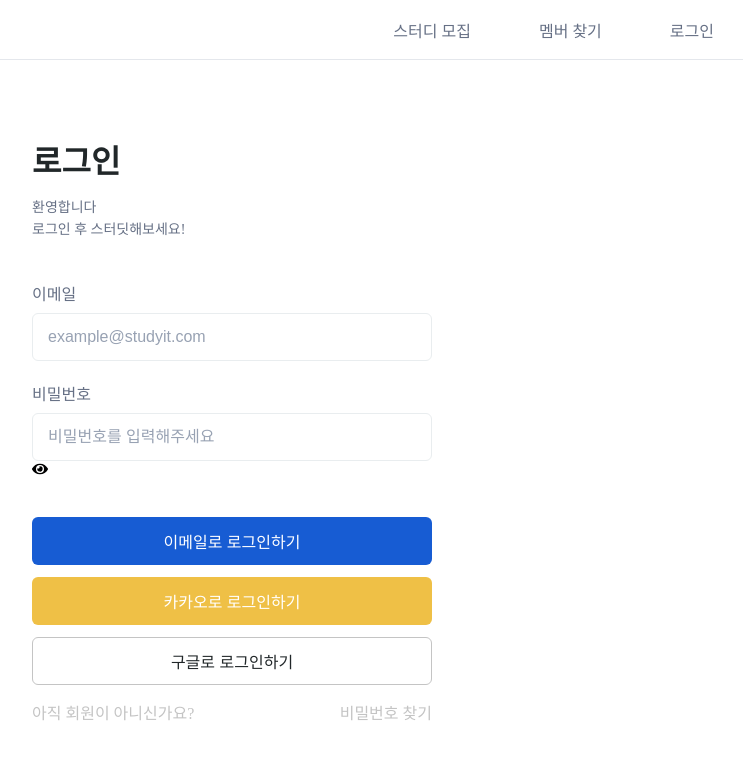
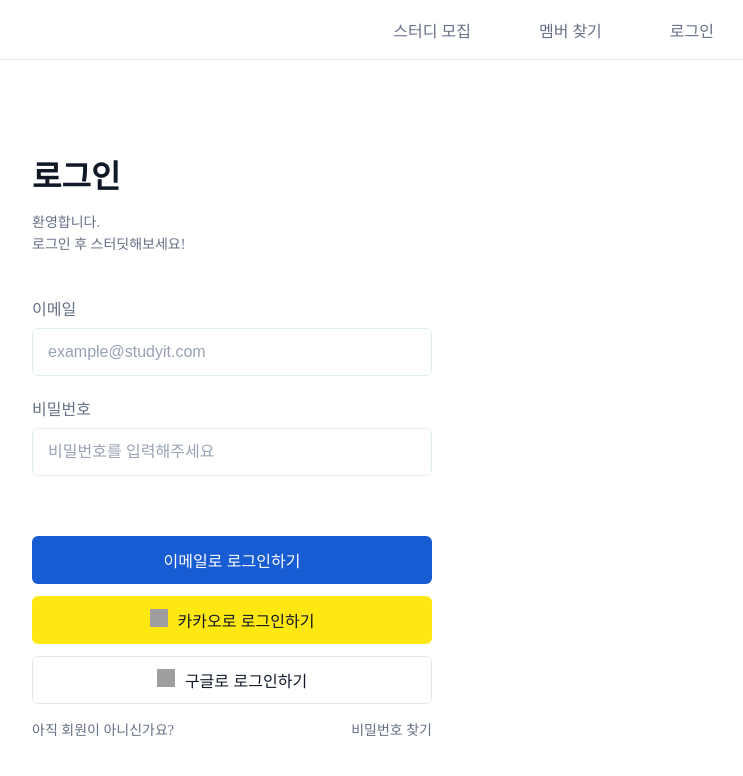
Before and after one commit to study-group-portfolio/study-frontend, a React (Create React App) app: page /login in a window 1280 px wide. Shown: the top 776 px of the page, without its empty margins (408-1151 px from the left). Built offline with nearby package versions, Linux system fonts and the light colour scheme; grey boxes are pictures that could not be loaded.

Commit message:
Refactoring & color categorizing

```diff
--- a/src/pages/Login.tsx
+++ b/src/pages/Login.tsx
@@ -18,79 +18,81 @@ const Wrapper = styled.div`
   justify-content: center;
 `;
 
-const Title = styled.h1`
+const PageTitle = styled.div`
+  h1 {
     font-size: 32px;
+    margin-top: 30px;
     margin-bottom: 15px;
     align-self: left;
-  color: #212729;
-`;
+    color: ${(props) => props.theme.grayColors.gray900};
+  }
 
-const Desc = styled.p`
+  p {
     font-size: 14px;
     line-height: 22px;
     margin-bottom: 40px;
-  color: #667085;
-`;
-
-const Form = styled.form`
-  display: flex;
-  flex-direction: column;
-`;
-
-const EmailLabel = styled.label`
-  font-size: 16px;
-  margin-bottom: 8px;
-  color: #667085;
-`;
-
-const PasswordLabel = styled(EmailLabel)`
-  margin-top: 20px;
-`;
-
-const Input = styled.input.attrs({
-  type: "text",
-})`
-  width: 400px;
-  height: 48px;
-  border: 1px solid #e9edef;
-  border-radius: 6px;
-  padding-left: 15px;
-  font-size: 16px;
-  color: #101828;
-
-  &:focus {
-    outline: 2px solid #e9edef;
-  }
-
-  &::placeholder {
-    font-size: 16px;
-    color: #98a2b3;
+    color: ${(props) => props.theme.grayColors.gray500};
   }
 `;
 
-const LoginBtn = styled.button`
+const LoginForm = styled.form`
+  display: flex;
+  flex-direction: column;
+
+  label {
+    margin-bottom: 8px;
+    color: ${(props) => props.theme.grayColors.gray500};
+    font-size: 16px;
+  }
+
+  input {
+    width: 400px;
+    height: 48px;
+    border: 1px solid #e0edef;
+    border-radius: 6px;
+    margin-bottom: 20px;
+    padding-left: 15px;
+    font-size: 16px;
+    color: #98a2b3;
+
+    :focus {
+      outline: none;
+    }
+
+    ::placeholder {
+      color: #98a2b3;
+      font-size: 16px;
+    }
+  }
+`;
+
+const EmailLoginBtn = styled.button`
   width: 400px;
   height: 48px;
   border-radius: 6px;
-  border-style: none;
   background-color: ${(props) => props.theme.primaryColor};
   margin-top: 40px;
+  border: none;
   font-size: 16px;
   cursor: pointer;
   color: #fff;
 `;
 
-const KakaoLoginBtn = styled(LoginBtn)`
-  background-color: #efc046;
+const KakaoLoginBtn = styled(EmailLoginBtn)`
+  color: ${(props) => props.theme.grayColors.gray900};
+  background-color: ${(props) => props.theme.kakaoColor};
   margin-top: 12px;
-  color: #fff;
 `;
 
 const GoogleLoginBtn = styled(KakaoLoginBtn)`
   background-color: transparent;
-  margin-top: 12px;
-  color: #212729;
-  border: 1px solid #c4c4c4;
+  border: 1px solid ${(props) => props.theme.grayColors.gray200};
+`;
+
+const Logo = styled.img`
+  width: 18px;
+  height: 18px;
+  margin-right: 10px;
 `;
 
 const UtilityBox = styled.div`
@@ -100,33 +102,41 @@ const UtilityBox = styled.div`
   margin-top: 15px;
 `;
 
+const StyledLink = styled(Link)`
+  font-size: 14px;
+  color: ${(props) => props.theme.grayColors.gray500};
+`;
+
 function Login() {
   return (
     <Container>
       <Wrapper>
-        <Title>로그인</Title>
-        <Desc>
-          환영합니다
+        <PageTitle>
+          <h1>로그인</h1>
+          <p>
+            환영합니다.
             <br />
             로그인 후 스터딧해보세요!
-        </Desc>
-        <Form>
-          <EmailLabel>이메일</EmailLabel>
-          <Input placeholder="example@studyit.com"></Input>
-          <PasswordLabel>비밀번호</PasswordLabel>
-          <Input placeholder="비밀번호를 입력해주세요"></Input>
-          <FaEye />
-        </Form>
-        <LoginBtn>이메일로 로그인하기</LoginBtn>
-        <KakaoLoginBtn>카카오로 로그인하기</KakaoLoginBtn>
-        <GoogleLoginBtn>구글로 로그인하기</GoogleLoginBtn>
+          </p>
+        </PageTitle>
+        <LoginForm>
+          <label htmlFor="email">이메일</label>
+          <input type="email" placeholder="example@studyit.com"></input>
+          <label htmlFor="password">비밀번호</label>
+          <input type="password" placeholder="비밀번호를 입력해주세요"></input>
+          <EmailLoginBtn>이메일로 로그인하기</EmailLoginBtn>
+        </LoginForm>
+        <KakaoLoginBtn>
+          <Logo src="../images/kakao.svg" />
+          카카오로 로그인하기
+        </KakaoLoginBtn>
+        <GoogleLoginBtn>
+          <Logo src="../images/google.svg" />
+          구글로 로그인하기
+        </GoogleLoginBtn>
         <UtilityBox>
-          <Link to="/signin" style={{ color: "#c4c4c4" }}>
-            아직 회원이 아니신가요?
-          </Link>
-          <Link to="/find-password" style={{ color: "#c4c4c4" }}>
-            비밀번호 찾기
-          </Link>
+          <StyledLink to="/signin">아직 회원이 아니신가요?</StyledLink>
+          <StyledLink to="/find-password">비밀번호 찾기</StyledLink>
         </UtilityBox>
       </Wrapper>
     </Container>
--- a/src/pages/Signin.tsx
+++ b/src/pages/Signin.tsx
@@ -1,5 +1,7 @@
 import styled from "styled-components";
-import { useForm } from "react-hook-form";
+import { SubmitHandler, useForm } from "react-hook-form";
+import { baseTheme } from "./../theme";
+import { Link } from "react-router-dom";
 
 const Container = styled.div`
   width: 100%;
@@ -17,73 +19,82 @@ const Wrapper = styled.div`
   justify-content: center;
 `;
 
-const Title = styled.h1`
+const BackBtn = styled(Link)`
+  color: ${(props) => props.theme.primaryColor};
+  font-size: 16px;
+  font-weight: bold;
+`;
+
+const PageTitle = styled.div`
+  h1 {
     font-size: 32px;
+    margin-top: 30px;
     margin-bottom: 15px;
     align-self: left;
-  color: #212729;
-`;
+    color: ${(props) => props.theme.grayColors.gray900};
+  }
 
-const Desc = styled.p`
+  p {
     font-size: 14px;
     line-height: 22px;
     margin-bottom: 40px;
-  color: #667085;
-`;
-
-const Form = styled.form`
-  display: flex;
-  flex-direction: column;
-`;
-
-const EmailLabel = styled.label`
-  font-size: 16px;
-  margin-bottom: 8px;
-  color: #667085;
-`;
-
-const PasswordLabel = styled(EmailLabel)`
-  margin-top: 20px;
-`;
-
-const PasswordHelpText = styled.p`
-  color: #667085;
-  font-size: 14px;
-  margin-top: 6px;
-`;
-
-const EmailInput = styled.input`
-  width: 400px;
-  height: 48px;
-  border: 1px solid #e9edef;
-  border-radius: 6px;
-  padding: 0 15px;
-  font-size: 16px;
-  color: #101828;
-
-  &:focus {
-    outline: 2px solid #e9edef;
-  }
-
-  &::placeholder {
-    font-size: 16px;
-    color: #98a2b3;
+    color: ${(props) => props.theme.grayColors.gray500};
   }
 `;
 
-const PasswordInput = styled(EmailInput)``;
+const SigninForm = styled.form`
+  display: flex;
+  flex-direction: column;
 
-const SigninBtn = styled.button`
+  label {
+    margin-bottom: 8px;
+    color: ${(props) => props.theme.grayColors.gray500};
+    font-size: 16px;
+  }
+
+  input {
     width: 400px;
     height: 48px;
-  border: 1px solid #c4c4c4;
+    border: 1px solid #e0edef;
     border-radius: 6px;
-  border-style: none;
+    margin-bottom: 20px;
+    padding-left: 15px;
+    font-size: 16px;
+    color: #98a2b3;
+
+    :nth-of-type(2) {
+      margin-bottom: 6px;
+    }
+
+    :nth-of-type(3) {
+      margin-bottom: 40px;
+    }
+
+    :focus {
+      outline: none;
+    }
+
+    ::placeholder {
+      color: #98a2b3;
+      font-size: 16px;
+    }
+  }
+
+  p {
+    color: ${(props) => props.theme.grayColors.gray500};
+    font-size: 14px;
+    margin-bottom: 20px;
+  }
+
+  button {
+    width: 400px;
+    height: 48px;
+    background-color: ${(props) => props.theme.primaryColor};
+    border-radius: 6px;
     color: #fff;
-  margin-top: 40px;
     font-size: 16px;
-  background-color: #c4c4c4;
     cursor: pointer;
+  }
 `;
 
 function EmailSignin() {
@@ -92,43 +103,31 @@ function EmailSignin() {
     handleSubmit,
     formState: { errors },
   } = useForm();
-  const onValid = (data: any) => {
-    console.log(data);
-  };
   return (
     <Container>
       <Wrapper>
-        <Title>회원가입</Title>
-        <Desc>
+        <BackBtn to="/signin">뒤로가기</BackBtn>
+        <PageTitle>
+          <h1>회원가입</h1>
+          <p>
             반갑습니다.
             <br />
             열정적인 멤버들이 기다리고 있어요!
-        </Desc>
-        <Form onSubmit={handleSubmit(onValid)}>
-          <EmailLabel>이메일</EmailLabel>
-          <EmailInput
-            {...(register("email"), { required: "이메일을 입력하세요" })}
-            placeholder="example@studyit.com"
-          ></EmailInput>
-          <PasswordLabel>비밀번호</PasswordLabel>
-          <PasswordInput
-            {...(register("password"),
-            {
-              required: true,
-              minLength: 8,
-            })}
-            placeholder="비밀번호를 입력해주세요"
+          </p>
+        </PageTitle>
+        <SigninForm>
+          <label htmlFor="email">이메일</label>
+          <input type="email" placeholder="example@studyit.com"></input>
+          <label htmlFor="password">비밀번호</label>
+          <input type="password" placeholder="비밀번호를 입력해주세요"></input>
+          <p>영문/숫자/특수문자 조합, 8자~32자</p>
+          <label htmlFor="password">비밀번호 확인</label>
+          <input
             type="password"
-          ></PasswordInput>
-          <PasswordHelpText>영문/숫자/특수문자 조합, 8자~32자</PasswordHelpText>
-          <PasswordLabel>비밀번호 확인</PasswordLabel>
-          <PasswordInput
-            {...(register("confirmPassword"), { required: true, minLength: 8 })}
-            placeholder="비밀번호를 한 번 더 입력해주세요"
-            type="password"
-          ></PasswordInput>
-          <SigninBtn>회원가입하기</SigninBtn>
-        </Form>
+            placeholder="비밀번호를 한번 더 입력해주세요"
+          ></input>
+          <button type="submit">회원가입하기</button>
+        </SigninForm>
       </Wrapper>
     </Container>
   );
--- a/src/pages/SigninReady.tsx
+++ b/src/pages/SigninReady.tsx
@@ -1,4 +1,5 @@
 import styled from "styled-components";
+import { Link } from "react-router-dom";
 
 const Container = styled.div`
   width: 100%;
@@ -16,66 +17,86 @@ const Wrapper = styled.div`
   justify-content: center;
 `;
 
-const Title = styled.h1`
+const BackBtn = styled(Link)`
+  color: ${(props) => props.theme.primaryColor};
+  font-size: 16px;
+  font-weight: bold;
+`;
+
+const PageTitle = styled.div`
+  h1 {
     font-size: 32px;
+    margin-top: 30px;
     margin-bottom: 15px;
     align-self: left;
-  color: #212729;
-`;
+    color: ${(props) => props.theme.grayColors.gray900};
+  }
 
-const Desc = styled.p`
+  p {
     font-size: 14px;
     line-height: 22px;
     margin-bottom: 40px;
-  color: #667085;
+    color: ${(props) => props.theme.grayColors.gray500};
+  }
 `;
 
-const EmailSignin = styled.button`
+const StyledLink = styled(Link)`
   width: 400px;
   height: 48px;
   border-radius: 6px;
-  color: #fff;
-  margin-top: 40px;
   display: flex;
   justify-content: center;
   align-items: center;
   font-size: 16px;
   cursor: pointer;
-  background-color: #c4c4c4;
-`;
-
-const KakaoSignin = styled(EmailSignin)`
-  background-color: #efc046;
-  border: transparent;
-  margin-top: 12px;
+  background-color: ${(props) => props.theme.primaryColor};
   color: #fff;
 `;
 
-const GoogleSignin = styled(EmailSignin)`
-  border: 1px solid #c4c4c4;
+const KakaoStyledLink = styled(StyledLink)`
+  background-color: ${(props) => props.theme.kakaoColor};
+  margin-top: 12px;
+  color: ${(props) => props.theme.grayColors.gray900};
+`;
+
+const GoogleStyledLink = styled(StyledLink)`
   background-color: transparent;
   margin-top: 12px;
-  color: #212729;
+  border: 1px solid ${(props) => props.theme.grayColors.gray200};
+  color: ${(props) => props.theme.grayColors.gray900};
 `;
 
-function Login() {
+const Logo = styled.img`
+  width: 18px;
+  height: 18px;
+  margin-right: 10px;
+`;
+
+function SigninReady() {
   return (
     <Container>
       <Wrapper>
-        <Title>회원가입</Title>
-        <Desc>
+        <BackBtn to="/login">뒤로가기</BackBtn>
+        <PageTitle>
+          <h1>회원가입</h1>
+          <p>
             반갑습니다.
             <br />
             열정적인 멤버들이 가디라고 있어요!
-        </Desc>
-        <EmailSignin as="a" href="/signin/email">
-          이메일로 시작하기
-        </EmailSignin>
-        <KakaoSignin>카카오로 시작하기</KakaoSignin>
-        <GoogleSignin>구글로 시작하기</GoogleSignin>
+          </p>
+        </PageTitle>
+        <StyledLink to="signin/email">이메일로 시작하기</StyledLink>
+        <KakaoStyledLink to="/">
+          <Logo src="../images/kakao.svg" />
+          카카오로 시작하기
+        </KakaoStyledLink>
+        <GoogleStyledLink to="/">
+          <Logo src="../images/google.svg" />
+          구글로 시작하기
+        </GoogleStyledLink>
       </Wrapper>
     </Container>
   );
 }
 
-export default Login;
+export default SigninReady;
```
Also changed, not shown: src/styled.d.ts (+37 -0 lines), src/theme.ts (+37 -0 lines), src/images/google.svg (added), src/images/kakao.svg (added). Lines whose indentation alone changed are shown as unchanged.
